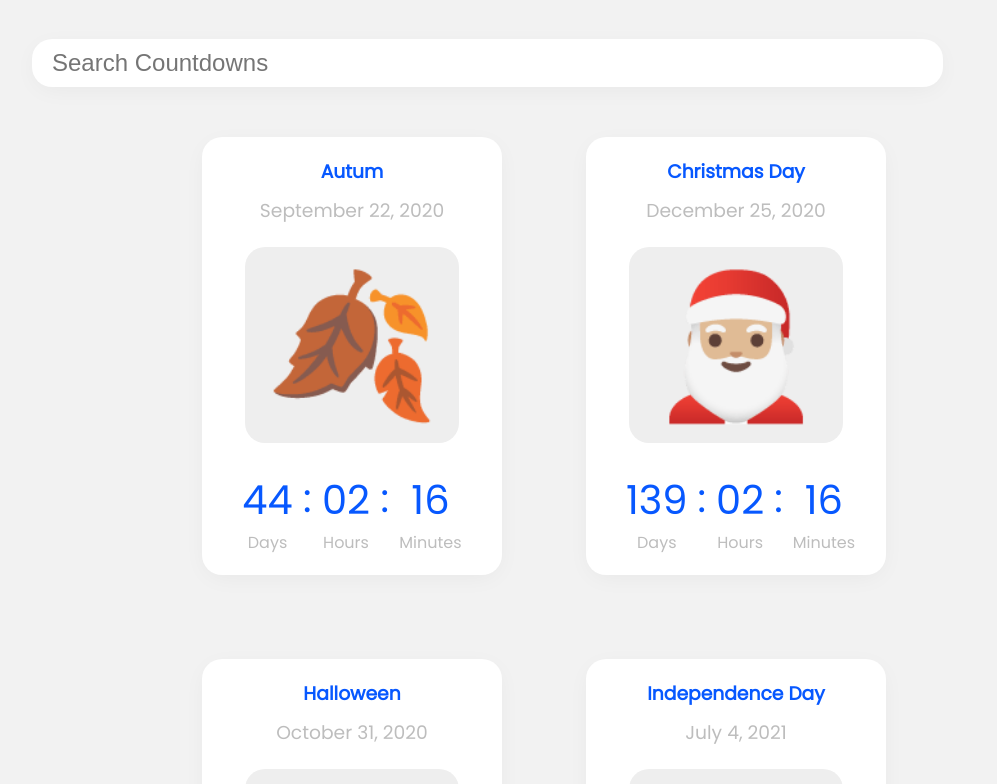
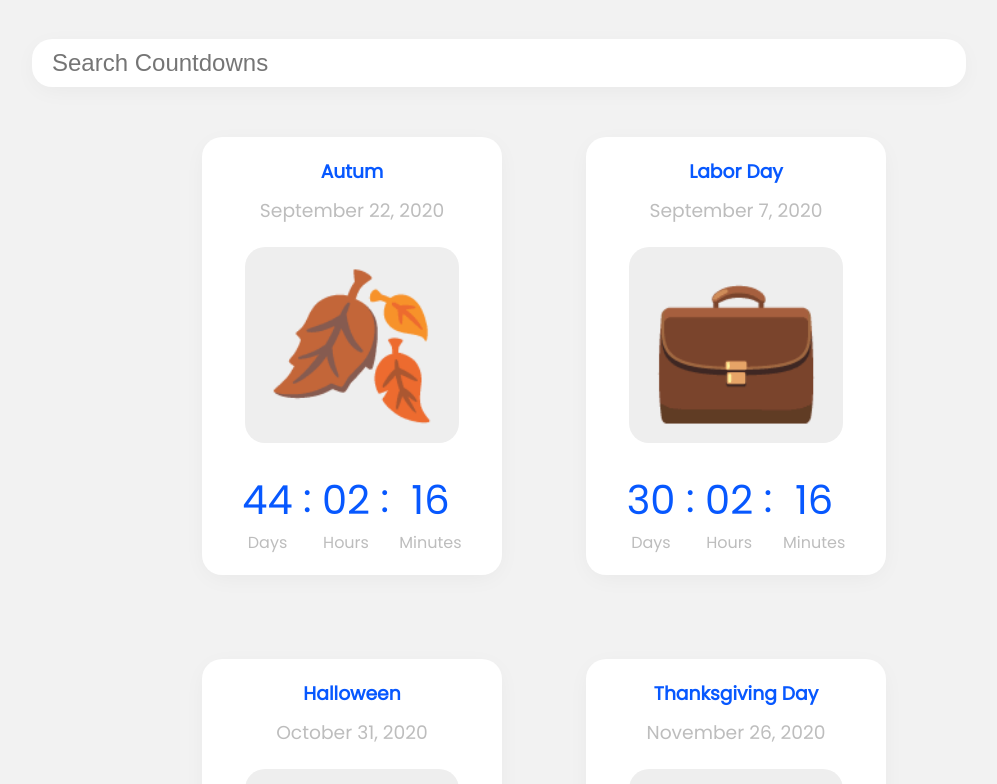
Before and after one commit to tyler-morales/countdown, a Vue app: page / in a window 1280 px wide. Shown: the part 260-1044 px from the top of the page, without its empty margins (96-1093 px from the left). Built offline with nearby package versions, Linux system fonts and the light colour scheme.

Commit message:
🚸 Switch auto sort from alphabetical to time least

```diff
--- a/src/components/CardContainer.vue
+++ b/src/components/CardContainer.vue
@@ -160,7 +160,7 @@ export default {
           arrDate: new Date('2021-11-11'),
           emoji: '🇺🇸',
           type: 'holiday',
-          year: 2020,
+          year: 2021,
           month: 10,
           day: 11,
           hour: 0,
@@ -193,7 +193,7 @@ export default {
       ],
       updateSearch: '',
       filter: 'all',
-      sort: 'alpha',
+      sort: 'timeLeast',
       customCount: 0
     }
   },
@@ -233,14 +233,14 @@ export default {
             }
           })
           .sort((a, b) => {
-            if (this.sort == 'timeLeast') {
-              return a.arrDate - b.arrDate
+            if (this.sort == 'alpha') {
+              return a.title.localeCompare(b.title)
             }
             if (this.sort == 'timeMost') {
               return b.arrDate - a.arrDate
             }
             // default sort: alphabetically
-            return a.title.localeCompare(b.title)
+            return a.arrDate - b.arrDate
           })
       )
     }
--- a/src/components/Filters.vue
+++ b/src/components/Filters.vue
@@ -28,8 +28,8 @@ export default {
   data: function() {
     return {
       myChoices: [
+        { label: 'Time Left (least)', name: 'timeLeast' },
         { label: 'Alphabetically', name: 'alpha' },
-        { label: 'Time Left (least)', name: 'timeLeast' },
         { label: 'Time Left (most)', name: 'timeMost' }
       ],
       menuLabel: 'SortDropdown'
```
